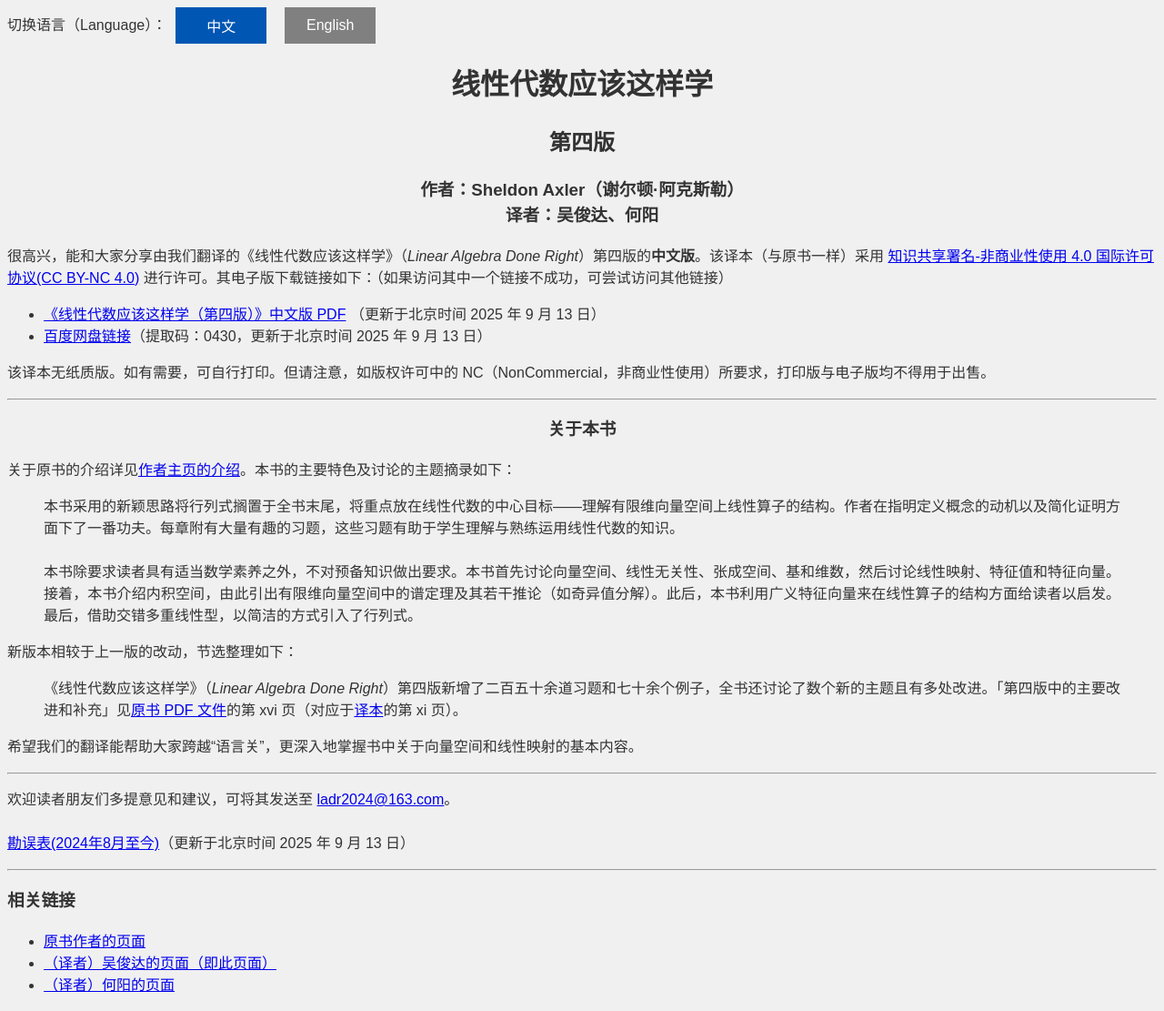
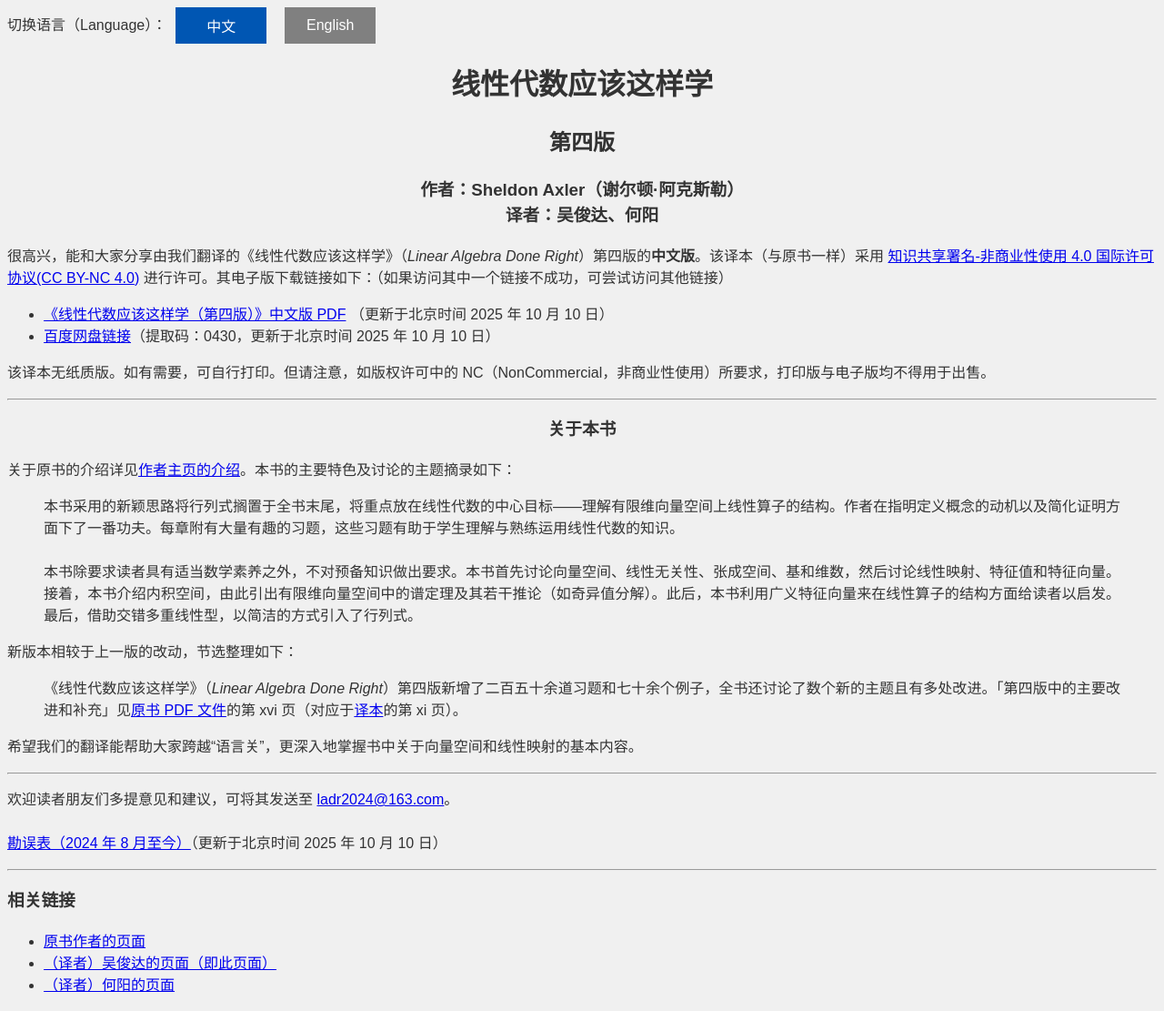
Before and after one commit to OliverWu515/OliverWu515.github.io, a Jekyll site: the page ladr4e.html, which Jekyll copies as it is, in a window 1280 px wide. Shown: the whole page at 91% size. Built offline with Jekyll 4.4.1, drawn with Linux system fonts in a browser that asks for light colours.

Commit message:
更新 Linear Algebra Done Right 页面

```diff
--- a/ladr4e.html
+++ b/ladr4e.html
@@ -110,10 +110,10 @@
         </p>
         <ul>
             <li>
-                <a href="https://linear.he-yang.top/LADR4eCN.pdf" target="_blank">《线性代数应该这样学（第四版）》中文版 PDF</a> （更新于北京时间 2025 年 9 月 13 日）
+                <a href="https://linear.he-yang.top/LADR4eCN.pdf" target="_blank">《线性代数应该这样学（第四版）》中文版 PDF</a> （更新于北京时间 2025 年 10 月 10 日）
             </li>
             <li>
-                <a href="https://pan.baidu.com/s/1X18F6hP3grRSoRSi9DI03Q?pwd=0430" target="_blank">百度网盘链接</a>（提取码：0430，更新于北京时间 2025 年 9 月 13 日）
+                <a href="https://pan.baidu.com/s/1X18F6hP3grRSoRSi9DI03Q?pwd=0430" target="_blank">百度网盘链接</a>（提取码：0430，更新于北京时间 2025 年 10 月 10 日）
             </li>
         </ul>
         <p>
@@ -140,7 +140,7 @@
         <hr>
         <p>
             欢迎读者朋友们多提意见和建议，可将其发送至
-            <a href="mailto:ladr2024@163.com">ladr2024@163.com</a>。<br><br><a href="https://linear.he-yang.top/LADRcnErrata.pdf" target="_blank">勘误表(2024年8月至今)</a>（更新于北京时间 2025 年 9 月 13 日）
+            <a href="mailto:ladr2024@163.com">ladr2024@163.com</a>。<br><br><a href="https://linear.he-yang.top/LADRcnErrata.pdf" target="_blank">勘误表（2024 年 8 月至今）</a>（更新于北京时间 2025 年 10 月 10 日）
         </p>
         <hr>
         <h3>
@@ -176,10 +176,10 @@
             <li>
                 <a href="https://linear.he-yang.top/LADR4eCN.pdf" target="_blank">PDF file for the <b>Chinese translation</b> of <em>Linear Algebra Done Right</em>, fourth edition</a>
                 <br>
-                (13 September 2025, CST)
+                (10 October 2025, CST)
             </li>
             <li>
-                <a href="https://pan.baidu.com/s/1X18F6hP3grRSoRSi9DI03Q?pwd=0430" target="_blank">Link to BaiduNetDisk</a> (Download Code: 0430; 13 September 2025, CST)
+                <a href="https://pan.baidu.com/s/1X18F6hP3grRSoRSi9DI03Q?pwd=0430" target="_blank">Link to BaiduNetDisk</a> (Download Code: 0430; 10 October 2025, CST)
             </li>
         </ul>
         <p>
@@ -203,7 +203,7 @@
             It's hoped that our translation will help you to overcome the "language barrier" and attain a deep understanding of vector spaces and linear maps.
         </p>
         <hr>
-        Comments or suggestions about the translation of the fourth edition of <em>Linear Algebra Done Right</em> can be sent to the translators at <a href="mailto:ladr2024@163.com">ladr2024@163.com</a>. <br><br><a href="https://linear.he-yang.top/LADRcnErrata.pdf" target="_blank">Errata since August, 2024</a> (13 September 2025, CST)
+        Comments or suggestions about the translation of the fourth edition of <em>Linear Algebra Done Right</em> can be sent to the translators at <a href="mailto:ladr2024@163.com">ladr2024@163.com</a>. <br><br><a href="https://linear.he-yang.top/LADRcnErrata.pdf" target="_blank">Errata since August, 2024</a> (10 October 2025, CST)
         <hr>
         <h3>Related Links</h3>
         <p>
```
Also changed, not shown: _layouts/front.html (added, +70 -0 lines), index.md (+1 -1 lines), nac.md (+2 -2 lines).
